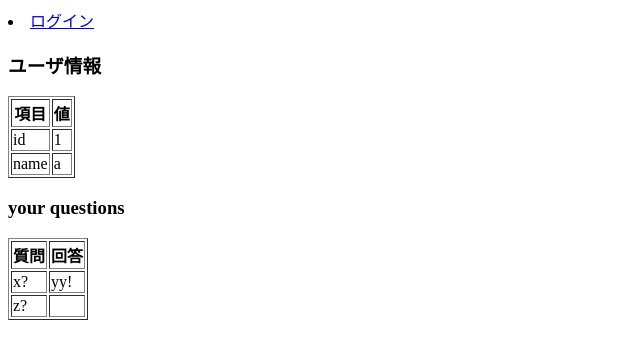
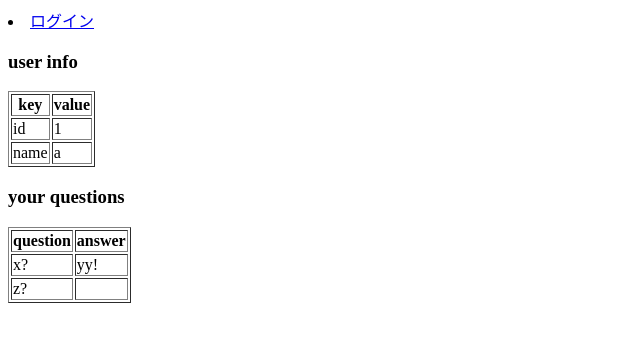
Before and after one commit to yamap55/peing_clone, a Flask app: page /user/a in a window 1280 px wide. Shown: the top 359 px of the page, without its empty margins (0-640 px from the left). Run offline with Flask 2, Linux system fonts and the light colour scheme.

Commit message:
[changes] japanese -> english

```diff
--- a/templates/user_profile.html
+++ b/templates/user_profile.html
@@ -10,11 +10,11 @@
     <div>
         {% if user %}
             <div>
-                <h3>ユーザ情報</h3>
+                <h3>user info</h3>
                 <table border="1">
                     <tr>
-                        <th>項目</th>
-                        <th>値</th>
+                        <th>key</th>
+                        <th>value</th>
                     </tr>
                     <tr>
                         <td>id</td>
@@ -31,8 +31,8 @@
                     <h3>your questions</h3>
                     <table border="1">
                         <tr>
-                            <th>質問</th>
-                            <th>回答</th>
+                            <th>question</th>
+                            <th>answer</th>
                         </tr>
                         {% for q in user.questions %}
                         <tr>
@@ -42,7 +42,7 @@
                         {% endfor %}
                     </table>
                 {% else %}
-                    <p>質問してね</p>
+                    <p>question please!</p>
                 {% endif %}
             </div>
        {% endif %}
```
